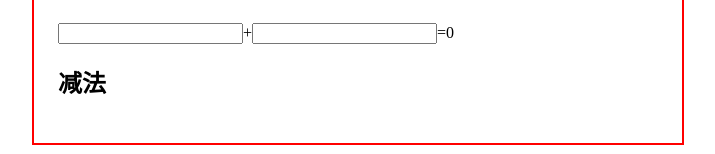
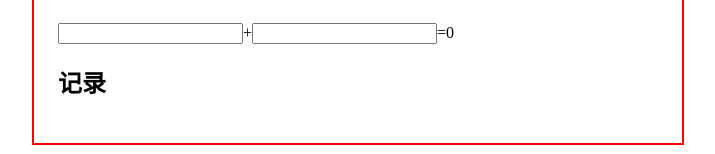
Before and after one commit to haixiangyan/react-adder, a React (Create React App) app: page / in a window 1280 px wide. Shown: the part 155-309 px from the top of the page, without its empty margins (282-997 px from the left). Built offline with nearby package versions, Linux system fonts and the light colour scheme.

Commit message:
feat: 添加 Logger 和 Record 组件

```diff
--- a/src/App.tsx
+++ b/src/App.tsx
@@ -1,20 +1,27 @@
-import React, {FC} from 'react'
+import React, {FC, useState} from 'react'
 import Adder from './components/Adder/Adder'
 
 import './App.css'
+import Logger from "./components/Logger"
+import {TRecord} from "./components/Record"
 
-interface IProps {}
+interface IProps {
+}
 
 const App: FC<IProps> = () => {
+  const [recordList] = useState<TRecord[]>([])
+
   return (
     <div className="app">
       <h1 style={{textAlign: 'center'}}>很牛逼的一个计算器 v1.0</h1>
+
       <h2>加法</h2>
       <Adder/>
-      {/* 请在这里添加你的减法器 */}
-      <h2>减法</h2>
+
+      <h2>记录</h2>
+      <Logger recordList={recordList}/>
     </div>
   )
 }
 
-export default App;
+export default App
--- /dev/null
+++ b/src/components/Logger.tsx
@@ -0,0 +1,21 @@
+import * as React from "react"
+import {FC} from "react"
+import Record, {TRecord} from "./Record"
+
+interface IProps {
+  recordList: TRecord[]
+}
+
+const Logger: FC<IProps> = props => {
+  const {recordList} = props
+
+  return (
+    <ul>
+      {recordList.map(record => (
+        <Record record={record}/>
+      ))}
+    </ul>
+  )
+}
+
+export default Logger
--- /dev/null
+++ b/src/components/Record.tsx
@@ -0,0 +1,19 @@
+import * as React from "react"
+import {FC} from "react"
+
+export type TRecord = {
+  first: number
+  second: number
+  result: number
+  timestamp: Date | number
+}
+
+interface IProps {
+  record: TRecord
+}
+
+const Record: FC<IProps> = () => {
+  return <div>Record</div>
+}
+
+export default Record
```
